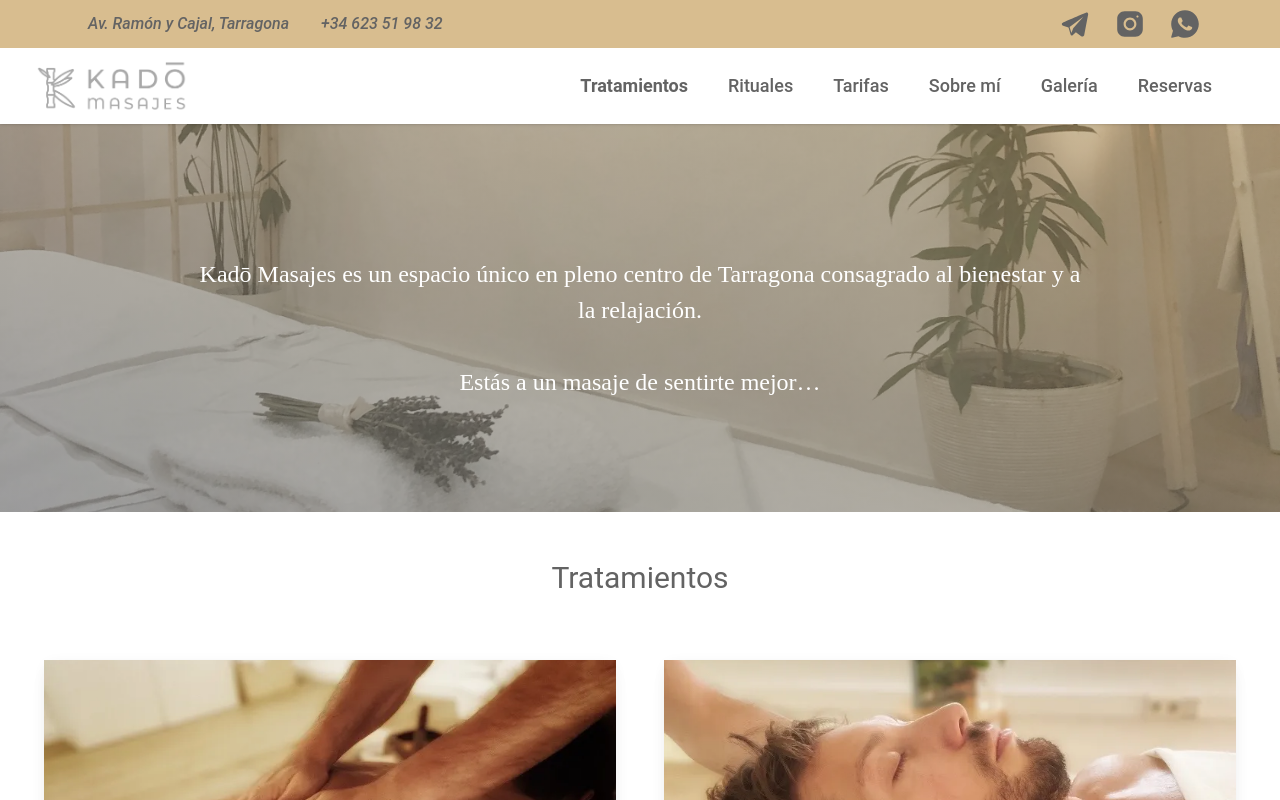
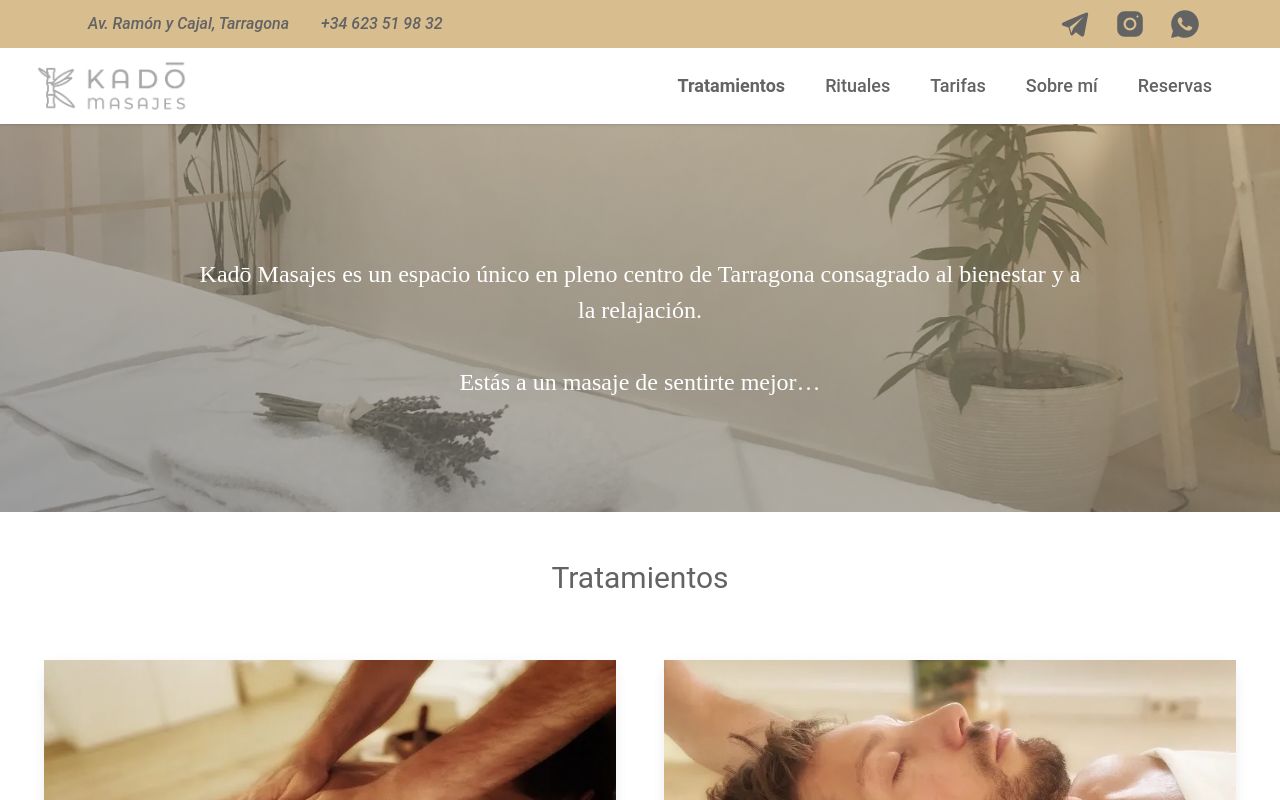
Before and after one commit to JoanMarqueno/kadoMasajes, a React (Vite) app: page / in a window 1280 px wide. Shown: the top 800 px of the page. Built offline with nearby package versions, Linux system fonts and the light colour scheme.

Commit message:
Commented out import and route for GaleriaPage

```diff
--- a/src/App.tsx
+++ b/src/App.tsx
@@ -4,7 +4,7 @@ import HomePage from './pages/HomePage';
 import Navbar from './components/navBar';
 import { Footer } from "./components/footer";
 import TarifasPage from './pages/TarifasPage';
-import GaleriaPage from './pages/GaleriaPage';
+//import GaleriaPage from './pages/GaleriaPage';
 import Reserva from './pages/Reserva';
 import SobreMi from './pages/SobreMi';
 import NotFound from './pages/NotFound';
@@ -23,7 +23,7 @@ function App() {
         <Route path='/rituales' element={<Rituales/>} />
         <Route path='/tarifas' element={<TarifasPage/>} />
         <Route path='/sobremi' element={<SobreMi/>} />
-        <Route path='/galeria' element={<GaleriaPage/>} />
+        {/**<Route path='/galeria' element={<GaleriaPage/>} />**/}
         <Route path='/reserva' element={<Reserva/>} />
         <Route path="/*" element={<NotFound/>} />
       </Routes>
--- a/src/components/navBar.tsx
+++ b/src/components/navBar.tsx
@@ -13,7 +13,7 @@ const navigation = [
   { name: "Rituales", href: "/rituales" },
   { name: "Tarifas", href: "/tarifas" },
   { name: "Sobre mí", href: "/sobremi" },
-  { name: "Galería", href: "/galeria" },
+  //{ name: "Galería", href: "/galeria" },
   { name: "Reservas", href: "/reserva" },
 ];
 function classNames(...classes: string[]) {
```
